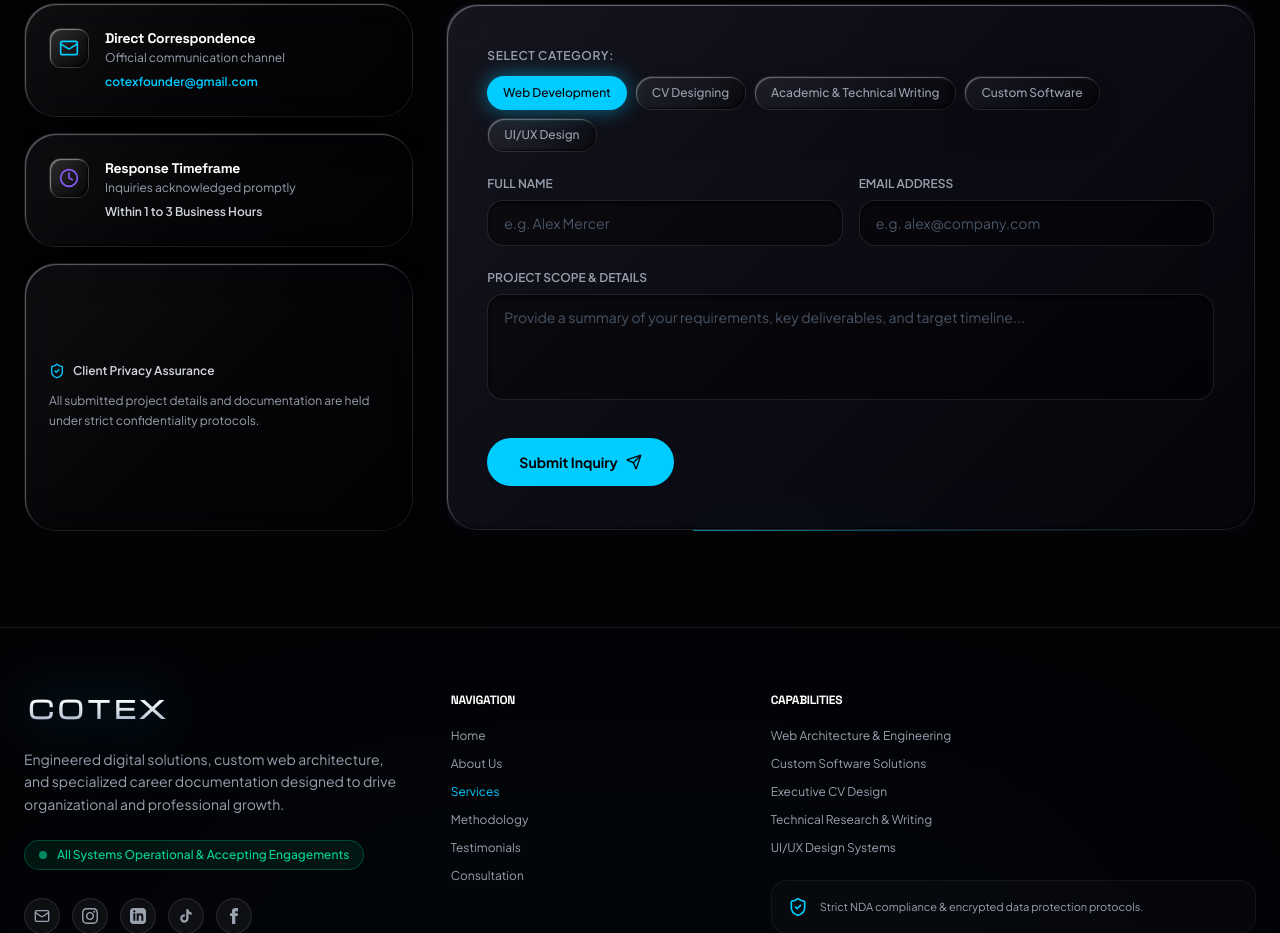
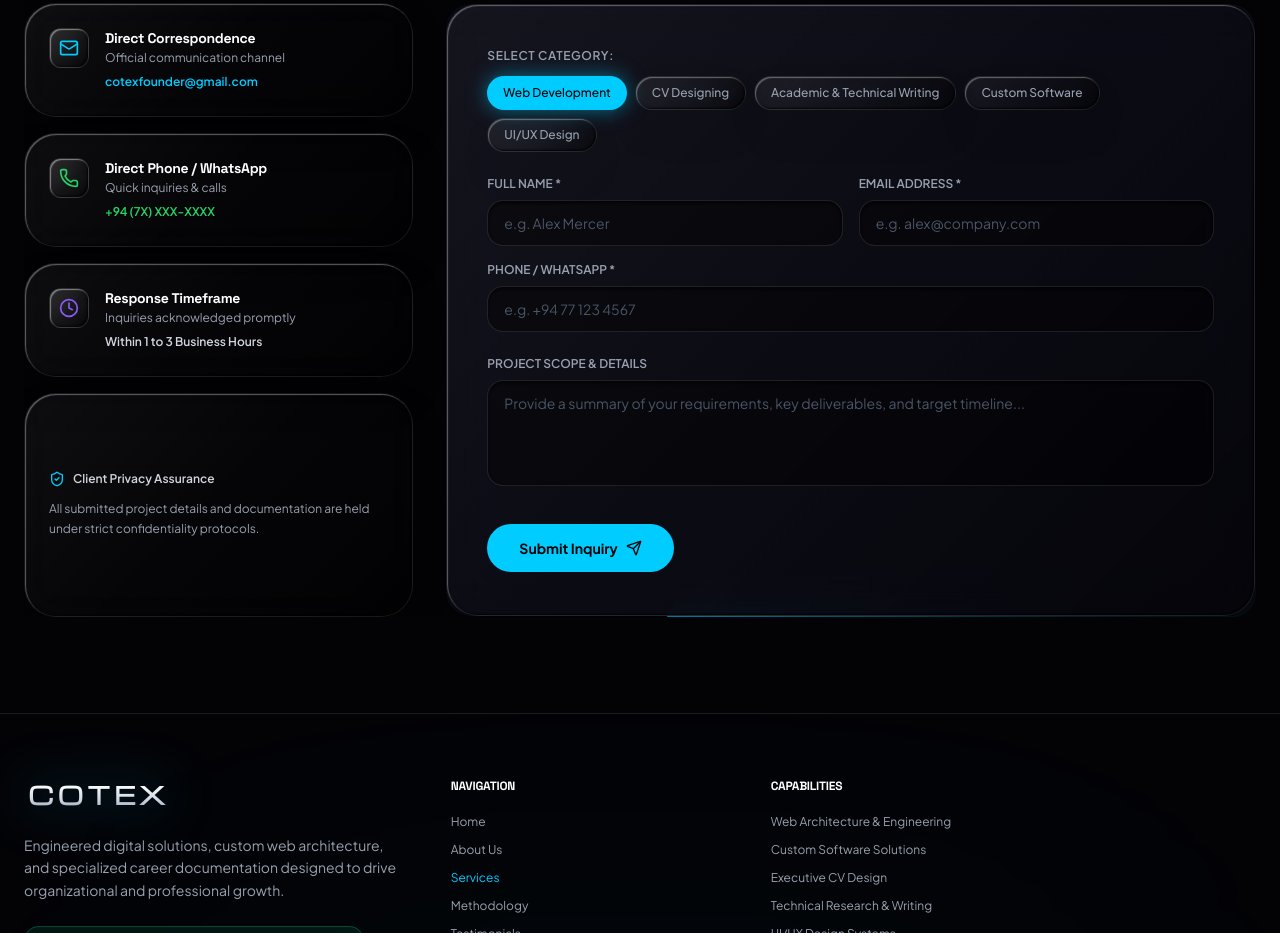
Before and after one commit to Deneth-sys/cotex-website-2, a React (Vite) app: page / in a window 1280 px wide. Shown: the part 4500-5433 px from the top of the page. Built offline with nearby package versions, Linux system fonts and the light colour scheme.

Commit message:
Contact Form Updates

```diff
--- a/src/components/sections/Contact.jsx
+++ b/src/components/sections/Contact.jsx
@@ -2,7 +2,7 @@ import { useState } from 'react';
 import StarBorder from '../reactbits/StarBorder';
 import ClickSpark from '../reactbits/ClickSpark';
 import Magnet from '../reactbits/Magnet';
-import { Send, Mail, Clock, CheckCircle, ShieldCheck, Loader2 } from 'lucide-react';
+import { Send, Mail, Clock, CheckCircle, ShieldCheck, Loader2, Phone } from 'lucide-react';
 
 const serviceOptions = [
   "Web Development",
@@ -15,11 +15,16 @@ const serviceOptions = [
 export default function Contact() {
   const [selectedService, setSelectedService] = useState("Web Development");
   const [status, setStatus] = useState('idle'); // 'idle' | 'loading' | 'success'
-  const [formData, setFormData] = useState({ name: '', email: '', message: '' });
+  const [formData, setFormData] = useState({
+    name: '',
+    email: '',
+    phone: '',
+    message: ''
+  });
 
   const handleSubmit = async (e) => {
     e.preventDefault();
-    if (!formData.name || !formData.email) return;
+    if (!formData.name || !formData.email || !formData.phone) return;
 
     setStatus('loading');
 
@@ -34,6 +39,7 @@ export default function Contact() {
           access_key: import.meta.env.VITE_WEB3FORMS_KEY,
           name: formData.name,
           email: formData.email,
+          phone: formData.phone,
           service: selectedService,
           message: formData.message,
           subject: `New Lead: ${selectedService} - ${formData.name}`
@@ -58,7 +64,12 @@ export default function Contact() {
 
   const handleReset = () => {
     setStatus('idle');
-    setFormData({ name: '', email: '', message: '' });
+    setFormData({
+      name: '',
+      email: '',
+      phone: '',
+      message: ''
+    });
   };
 
   return (
@@ -93,6 +104,21 @@ export default function Contact() {
                   <p className="text-xs text-gray-400 mt-0.5">Official communication channel</p>
                   <a href="mailto:cotexfounder@gmail.com" className="text-[#00ccff] text-xs font-semibold hover:underline mt-2 inline-block">
                     cotexfounder@gmail.com
+                  </a>
+                </div>
+              </div>
+            </div>
+
+            <div className="liquid-glass liquid-glass-hover p-6 rounded-[2rem] relative overflow-hidden group">
+              <div className="flex items-start gap-4">
+                <div className="liquid-glass-icon w-10 h-10 rounded-xl flex items-center justify-center text-[#25D366] shrink-0">
+                  <Phone size={20} />
+                </div>
+                <div>
+                  <h4 className="text-white font-bold text-sm font-heading">Direct Phone / WhatsApp</h4>
+                  <p className="text-xs text-gray-400 mt-0.5">Quick inquiries & calls</p>
+                  <a href="tel:+94700000000" className="text-[#25D366] text-xs font-semibold hover:underline mt-2 inline-block">
+                    +94 (7X) XXX-XXXX
                   </a>
                 </div>
               </div>
@@ -172,10 +198,11 @@ export default function Contact() {
                       </div>
                     </div>
 
-                    {/* Inset Liquid Glass Form Inputs */}
+                    {/* Form Input Fields Grid */}
                     <div className="grid grid-cols-1 sm:grid-cols-2 gap-4">
+                      {/* Full Name */}
                       <div>
-                        <label className="block text-xs font-semibold uppercase text-gray-400 mb-2">Full Name</label>
+                        <label className="block text-xs font-semibold uppercase text-gray-400 mb-2">Full Name *</label>
                         <input
                           type="text"
                           required
@@ -185,8 +212,10 @@ export default function Contact() {
                           className="w-full px-4 py-3 rounded-2xl bg-black/40 border border-white/10 text-white placeholder-gray-600 text-sm focus:outline-none focus:border-[#00ccff] shadow-[inset_0_2px_4px_rgba(0,0,0,0.6)] focus:shadow-[inset_0_2px_4px_rgba(0,0,0,0.6),0_0_15px_rgba(0,204,255,0.2)] transition-all"
                         />
                       </div>
+
+                      {/* Email Address */}
                       <div>
-                        <label className="block text-xs font-semibold uppercase text-gray-400 mb-2">Email Address</label>
+                        <label className="block text-xs font-semibold uppercase text-gray-400 mb-2">Email Address *</label>
                         <input
                           type="email"
                           required
@@ -196,9 +225,22 @@ export default function Contact() {
                           className="w-full px-4 py-3 rounded-2xl bg-black/40 border border-white/10 text-white placeholder-gray-600 text-sm focus:outline-none focus:border-[#00ccff] shadow-[inset_0_2px_4px_rgba(0,0,0,0.6)] focus:shadow-[inset_0_2px_4px_rgba(0,0,0,0.6),0_0_15px_rgba(0,204,255,0.2)] transition-all"
                         />
                       </div>
+
+                      {/* Phone Number */}
+                      <div className="sm:col-span-2">
+                        <label className="block text-xs font-semibold uppercase text-gray-400 mb-2">Phone / WhatsApp *</label>
+                        <input
+                          type="tel"
+                          required
+                          value={formData.phone}
+                          onChange={(e) => setFormData({ ...formData, phone: e.target.value })}
+                          placeholder="e.g. +94 77 123 4567"
+                          className="w-full px-4 py-3 rounded-2xl bg-black/40 border border-white/10 text-white placeholder-gray-600 text-sm focus:outline-none focus:border-[#00ccff] shadow-[inset_0_2px_4px_rgba(0,0,0,0.6)] focus:shadow-[inset_0_2px_4px_rgba(0,0,0,0.6),0_0_15px_rgba(0,204,255,0.2)] transition-all"
+                        />
+                      </div>
                     </div>
 
-                    {/* Inset Liquid Glass Textarea */}
+                    {/* Project Scope & Details */}
                     <div>
                       <label className="block text-xs font-semibold uppercase text-gray-400 mb-2">Project Scope & Details</label>
                       <textarea
```
